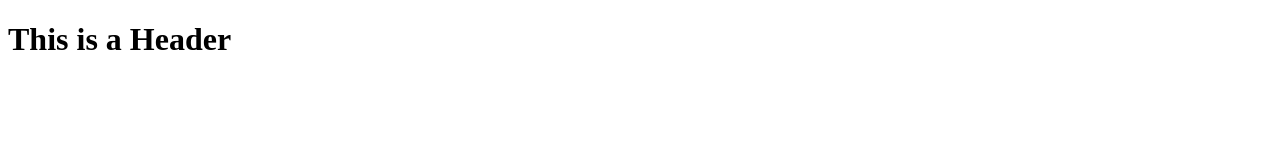
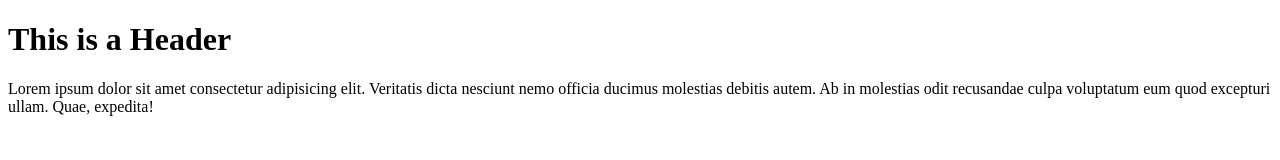
Before and after one commit to Aislinncodes/git-test, a plain HTML site: page index.html in a window 1280 px wide. Drawn offline with Linux system fonts and the light colour scheme.

Commit message:
Second commit

```diff
--- a/index.html
+++ b/index.html
@@ -7,6 +7,8 @@
     <body>
 
         <h1>This is a Header</h1>
-
+        <p>
+            Lorem ipsum dolor sit amet consectetur adipisicing elit. Veritatis dicta nesciunt nemo officia ducimus molestias debitis autem. Ab in molestias odit recusandae culpa voluptatum eum quod excepturi ullam. Quae, expedita!
+        </p>
     </body>
 </html>
```
